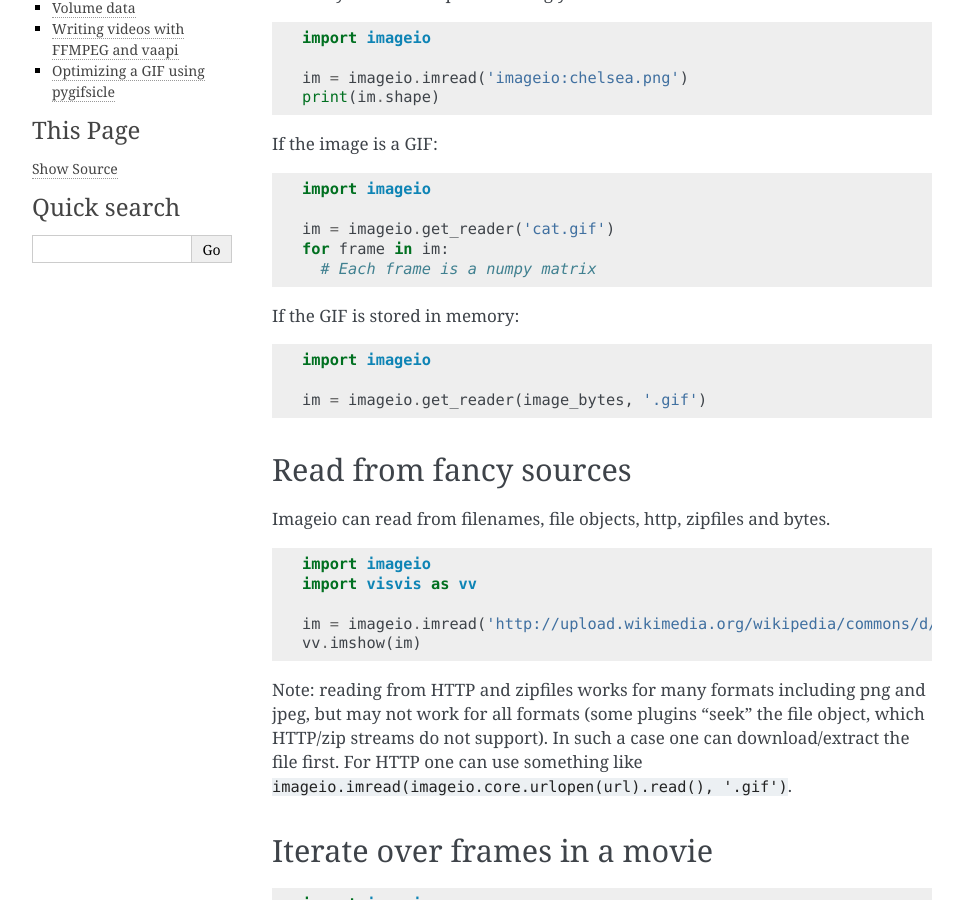
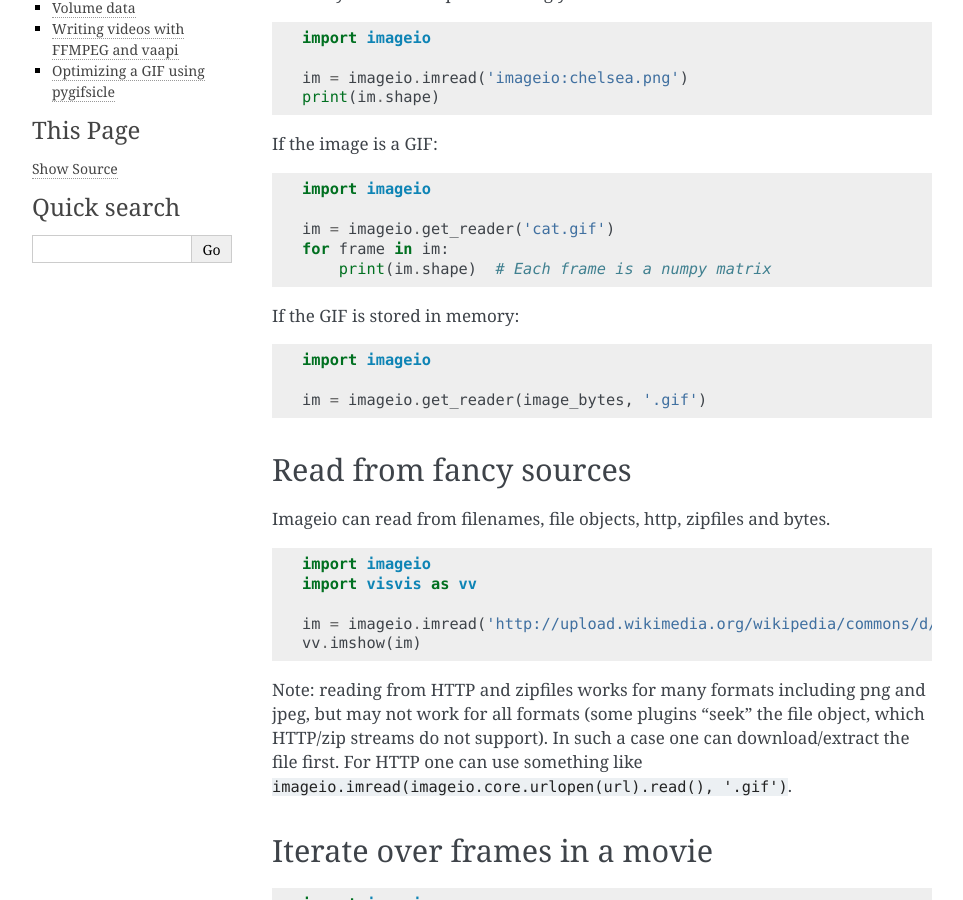
Before and after one commit to imageio/imageio, a Sphinx documentation site: the page built from docs/examples.rst, in a window 1280 px wide and 900 px high, scrolled down 349 px. Shown: the whole window, without its empty margins (148-1111 px from the left). Built offline with Sphinx 7.4.7, drawn with Linux system fonts in a browser that asks for light colours; pages that are not in the unit, such as notebooks, are missing from menus.

Commit message:
small tweak to docs

```diff
--- a/docs/examples.rst
+++ b/docs/examples.rst
@@ -30,7 +30,7 @@ If the image is a GIF:
 
     im = imageio.get_reader('cat.gif')
     for frame in im:
-      # Each frame is a numpy matrix
+        print(im.shape)  # Each frame is a numpy matrix
 
 If the GIF is stored in memory:
 
@@ -39,7 +39,6 @@ If the GIF is stored in memory:
     import imageio
 
     im = imageio.get_reader(image_bytes, '.gif')
-
 
 
 Read from fancy sources
```
